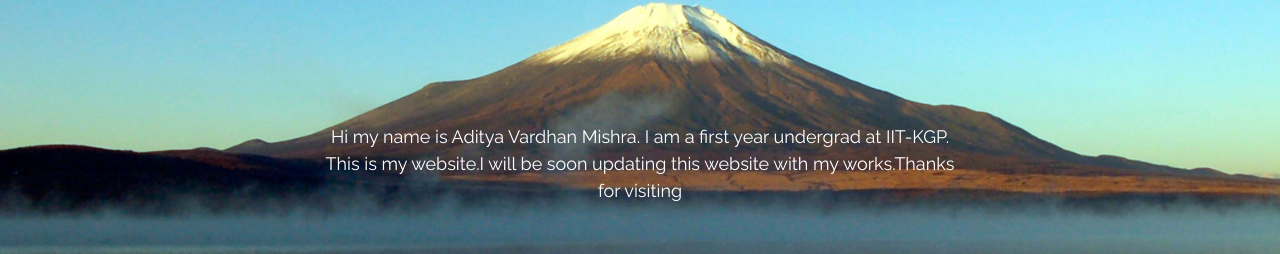
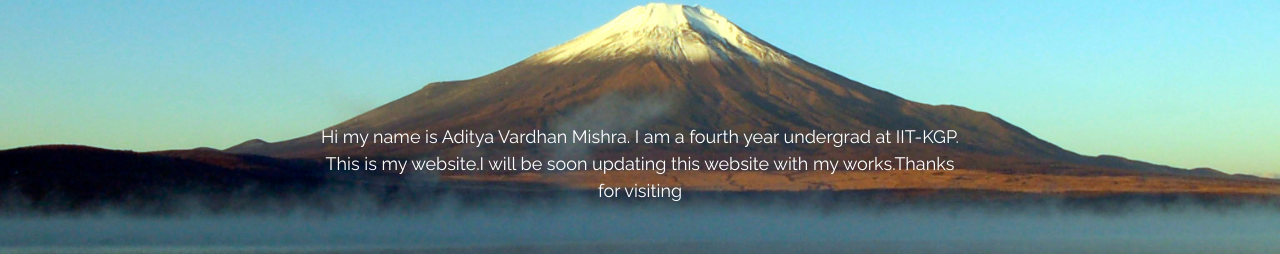
Before and after one commit to kronosbro3886/kronosbro3886.github.io, a plain HTML site: page index.html in a window 1280 px wide. Shown: the part 237-491 px from the top of the page. Drawn offline with nearby package versions, Linux system fonts and the light colour scheme.

Commit message:
Update index.html

```diff
--- a/index.html
+++ b/index.html
@@ -23,7 +23,7 @@ body, html {height: 100%}
   <div class="w3-display-middle">
     <p class="w3-large w3-center">
       Hi my name is Aditya Vardhan Mishra.
-      I am a first year undergrad at IIT-KGP.
+      I am a fourth year undergrad at IIT-KGP.
       This is my website.I will be soon updating this website with my works.Thanks for visiting</p>
 </div>
 </body>
```
